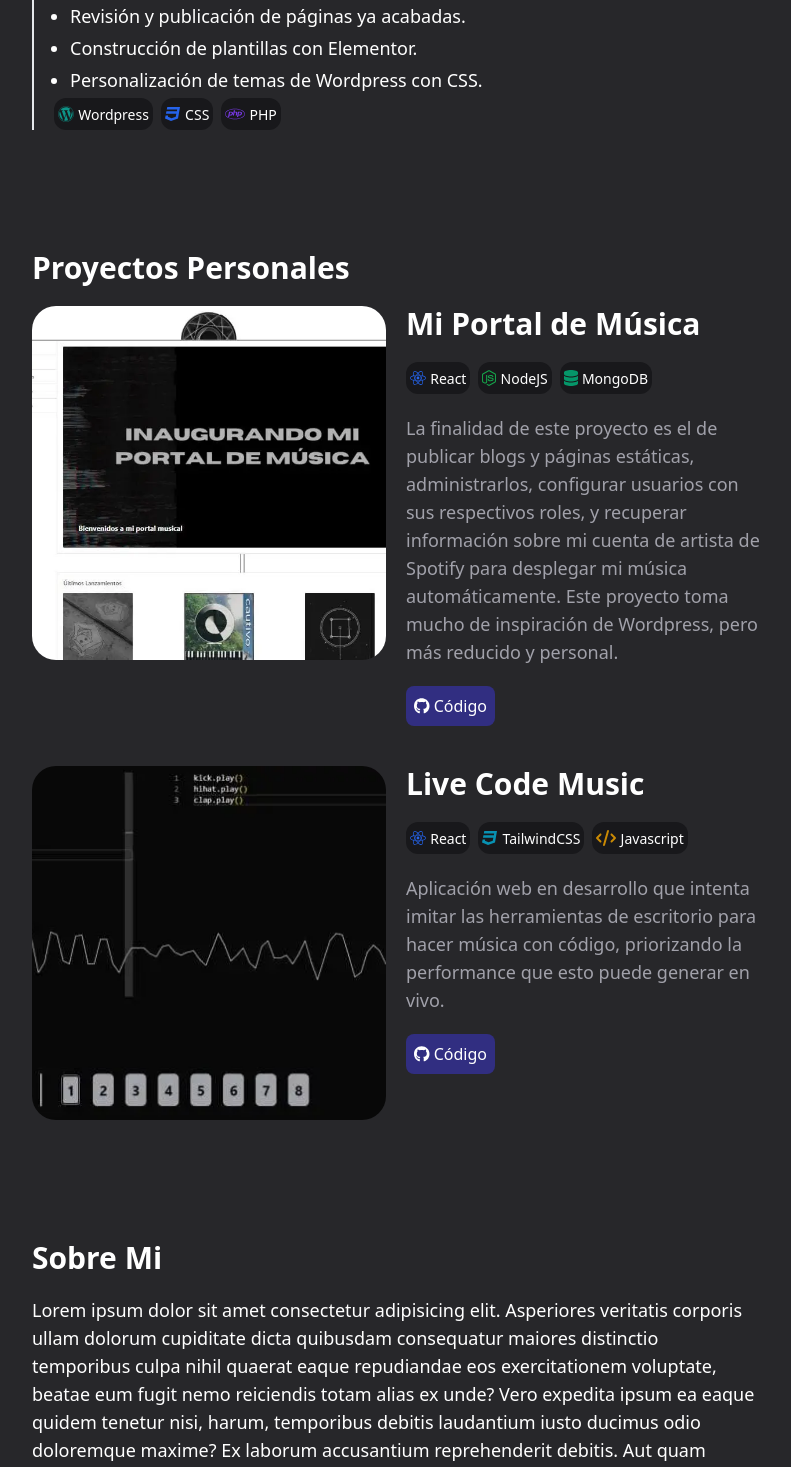
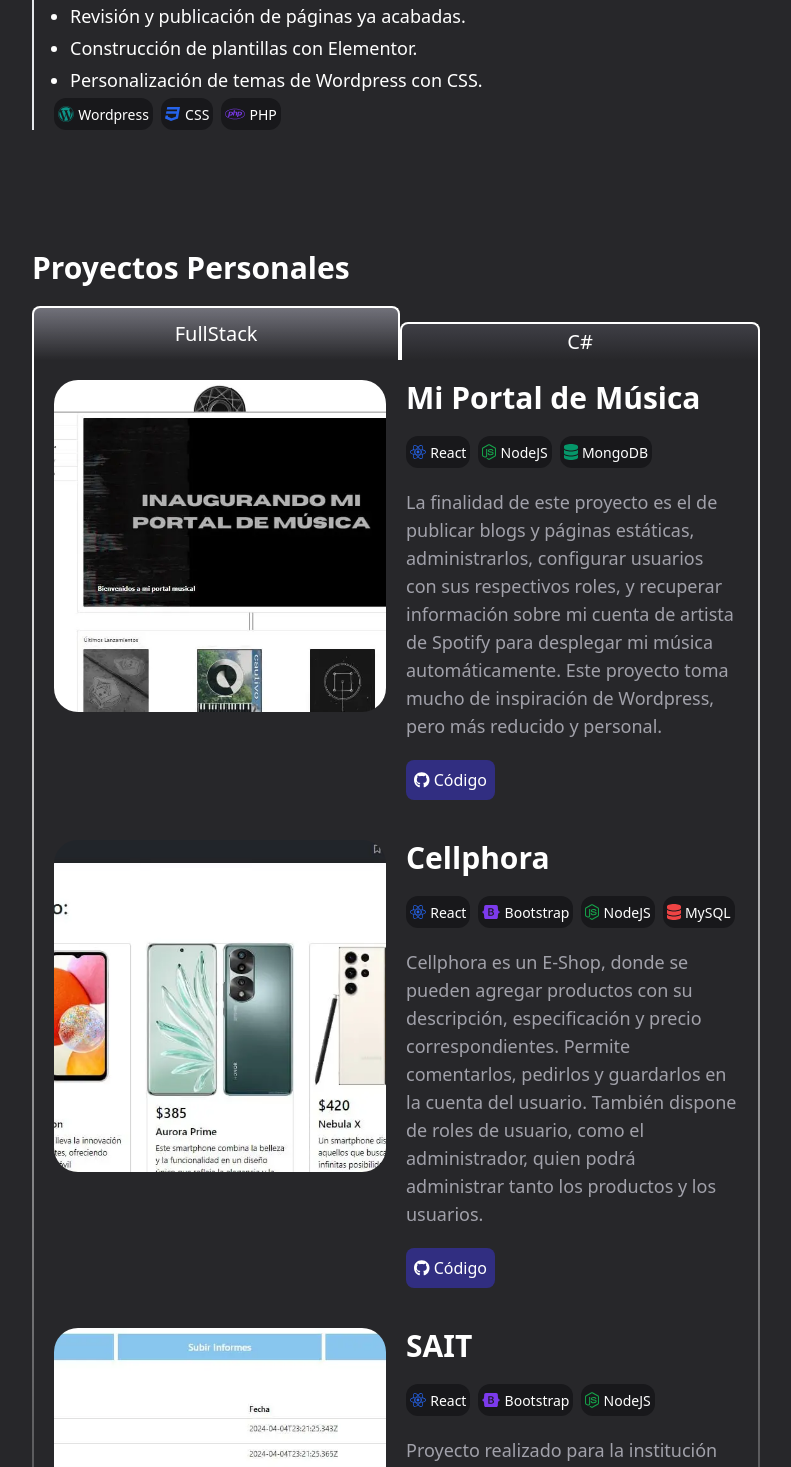
Before and after one commit to hugh140/portfolio, a React (Vite) app: page / in a window 1280 px wide. Shown: the part 1330-2797 px from the top of the page, without its empty margins (244-1035 px from the left). Built offline with nearby package versions, Linux system fonts and the light colour scheme; what @midudev/tailwind-animations would draw is missing.

Commit message:
Add tabs for developed projects

```diff
--- a/src/components/ProjectBody.jsx
+++ b/src/components/ProjectBody.jsx
@@ -8,7 +8,7 @@ function ProjectBody({ title, image, children, code }) {
       <img
         src={image}
         className="object-cover aspect-video md:aspect-square rounded-3xl shadow-xl shadow-transparent
-        hover:shadow-zinc-700 duration-200"
+        hover:shadow-zinc-700 hover:scale-105 duration-200"
         alt=""
       />
       <div>
--- /dev/null
+++ b/src/content/projectsContent.jsx
@@ -0,0 +1,141 @@
+import { FontAwesomeIcon } from "@fortawesome/react-fontawesome";
+import ProjectBody from "../components/ProjectBody";
+import {
+  faReact,
+  faNodeJs,
+  faCss3,
+  faBootstrap,
+} from "@fortawesome/free-brands-svg-icons";
+import { faCode, faDatabase } from "@fortawesome/free-solid-svg-icons";
+
+const sections = [
+  {
+    title: "FullStack",
+    projects: [
+      () => (
+        <ProjectBody
+          title="Mi Portal de Música"
+          image="./assets/project1.webp"
+          code="https://github.com/hugh140/my-music-portal"
+        >
+          <div className="flex my-5 gap-2">
+            <div className="rounded-xl bg-zinc-900 w-fit p-1">
+              <FontAwesomeIcon className="text-blue-600" icon={faReact} />{" "}
+              <span className="text-sm">React</span>
+            </div>
+            <div className="rounded-xl bg-zinc-900 w-fit p-1">
+              <FontAwesomeIcon className="text-green-600" icon={faNodeJs} />{" "}
+              <span className="text-sm">NodeJS</span>
+            </div>
+            <div className="rounded-xl bg-zinc-900 w-fit p-1">
+              <FontAwesomeIcon className="text-emerald-600" icon={faDatabase} />{" "}
+              <span className="text-sm">MongoDB</span>
+            </div>
+          </div>
+          <p className="text-lg mb-5 text-zinc-400">
+            La finalidad de este proyecto es el de publicar blogs y páginas
+            estáticas, administrarlos, configurar usuarios con sus respectivos
+            roles, y recuperar información sobre mi cuenta de artista de Spotify
+            para desplegar mi música automáticamente. Este proyecto toma mucho
+            de inspiración de Wordpress, pero más reducido y personal.
+          </p>
+        </ProjectBody>
+      ),
+      () => (
+        <ProjectBody
+          title="Cellphora"
+          image="./assets/project3.webp"
+          code="https://github.com/hugh140/products-catalogue"
+        >
+          <div className="flex my-5 gap-2">
+            <div className="rounded-xl bg-zinc-900 w-fit p-1">
+              <FontAwesomeIcon className="text-blue-600" icon={faReact} />{" "}
+              <span className="text-sm">React</span>
+            </div>
+            <div className="rounded-xl bg-zinc-900 w-fit p-1">
+              <FontAwesomeIcon className="text-violet-600" icon={faBootstrap} />{" "}
+              <span className="text-sm">Bootstrap</span>
+            </div>
+            <div className="rounded-xl bg-zinc-900 w-fit p-1">
+              <FontAwesomeIcon className="text-green-600" icon={faNodeJs} />{" "}
+              <span className="text-sm">NodeJS</span>
+            </div>
+            <div className="rounded-xl bg-zinc-900 w-fit p-1">
+              <FontAwesomeIcon className="text-red-500" icon={faDatabase} />{" "}
+              <span className="text-sm">MySQL</span>
+            </div>
+          </div>
+          <p className="text-lg mb-5 text-zinc-400">
+            Cellphora es un E-Shop, donde se pueden agregar productos con su
+            descripción, especificación y precio correspondientes. Permite
+            comentarlos, pedirlos y guardarlos en la cuenta del usuario. También
+            dispone de roles de usuario, como el administrador, quien podrá
+            administrar tanto los productos y los usuarios.
+          </p>
+        </ProjectBody>
+      ),
+      () => (
+        <ProjectBody
+          title="SAIT"
+          image="./assets/project4.webp"
+          code="https://github.com/hugh140/Sistema_Informes"
+        >
+          <div className="flex my-5 gap-2">
+            <div className="rounded-xl bg-zinc-900 w-fit p-1">
+              <FontAwesomeIcon className="text-blue-600" icon={faReact} />{" "}
+              <span className="text-sm">React</span>
+            </div>
+            <div className="rounded-xl bg-zinc-900 w-fit p-1">
+              <FontAwesomeIcon className="text-violet-600" icon={faBootstrap} />{" "}
+              <span className="text-sm">Bootstrap</span>
+            </div>
+            <div className="rounded-xl bg-zinc-900 w-fit p-1">
+              <FontAwesomeIcon className="text-green-600" icon={faNodeJs} />{" "}
+              <span className="text-sm">NodeJS</span>
+            </div>
+          </div>
+          <p className="text-lg mb-5 text-zinc-400">
+            Proyecto realizado para la institución SENESCYT, la cual permite
+            añadir informes técnicos al servidor, para ordenarlos mediante
+            carpetas, las cuales solo podrán ser creadas por el administrador.
+            Este proyecto permitió una mejor organización de los informes al
+            tenerlos en un sistema central.
+          </p>
+        </ProjectBody>
+      ),
+    ],
+  },
+  {
+    title: "C#",
+    projects: [
+      () => (
+        <ProjectBody
+          title="Live Code Music"
+          image="./assets/project2.webp"
+          code="https://github.com/hugh140/live-code-music"
+        >
+          <div className="flex my-5 gap-2">
+            <div className="rounded-xl bg-zinc-900 w-fit p-1">
+              <FontAwesomeIcon className="text-blue-600" icon={faReact} />{" "}
+              <span className="text-sm">React</span>
+            </div>
+            <div className="rounded-xl bg-zinc-900 w-fit p-1">
+              <FontAwesomeIcon className="text-cyan-600" icon={faCss3} />{" "}
+              <span className="text-sm">TailwindCSS</span>
+            </div>
+            <div className="rounded-xl bg-zinc-900 w-fit p-1">
+              <FontAwesomeIcon className="text-yellow-600" icon={faCode} />{" "}
+              <span className="text-sm">Javascript</span>
+            </div>
+          </div>
+          <p className="text-lg mb-5 text-zinc-400">
+            Aplicación web en desarrollo que intenta imitar las herramientas de
+            escritorio para hacer música con código, priorizando la performance
+            que esto puede generar en vivo.
+          </p>
+        </ProjectBody>
+      ),
+    ],
+  },
+];
+export default sections;
--- a/src/index.css
+++ b/src/index.css
@@ -1,5 +1,9 @@
-@import url('https://fonts.googleapis.com/css2?family=Noto+Sans:ital,wght@0,100..900;1,100..900&display=swap');
+@import url("https://fonts.googleapis.com/css2?family=Noto+Sans:ital,wght@0,100..900;1,100..900&display=swap");
 
 @tailwind base;
 @tailwind components;
 @tailwind utilities;
+
+#project-border {
+  border-image: linear-gradient(#ffffff, #ffffff00) 1;
+}
--- a/src/sections/ProjectSection.jsx
+++ b/src/sections/ProjectSection.jsx
@@ -1,69 +1,52 @@
-import { FontAwesomeIcon } from "@fortawesome/react-fontawesome";
-import ProjectBody from "../components/ProjectBody";
-import { faReact, faNodeJs, faCss3 } from "@fortawesome/free-brands-svg-icons";
-import { faCode, faDatabase } from "@fortawesome/free-solid-svg-icons";
+import { useState } from "react";
+import sections from "../content/projectsContent";
 
 function ProjectSection() {
+  const [selected, setSelected] = useState(0);
+
+  function handleSectionSelect(id) {
+    setSelected(id);
+  }
+
   return (
     <div className="lg:w-[60%] md:w-[75%] p-5 w-full mx-auto">
       <div className="my-20" />
       <h2 className="text-3xl mb-5 font-bold">Proyectos Personales</h2>
 
-      <ProjectBody
-        title="Mi Portal de Música"
-        image="./assets/project1.webp"
-        code="https://github.com/hugh140/my-music-portal"
-      >
-        <div className="flex my-5 gap-2">
-          <div className="rounded-xl bg-zinc-900 w-fit p-1">
-            <FontAwesomeIcon className="text-blue-600" icon={faReact} />{" "}
-            <span className="text-sm">React</span>
+      <div className="flex flex-row items-end justify-around">
+        {sections.map((section, index) => (
+          <>
+            {index === selected ? (
+              <button
+                className={`bg-gradient-to-b from-zinc-500 to-transparent border-2 border-b-0 rounded-lg rounded-b-none
+              border-white w-full hover:from-zinc-600 p-3 text-xl`}
+                onClick={() => handleSectionSelect(index)}
+              >
+                {section.title}
+              </button>
+            ) : (
+              <button
+                className="bg-gradient-to-b from-zinc-700 to-transparent border-2 border-b-0 rounded-lg rounded-b-none
+              border-white w-full hover:from-zinc-800 p-1 text-xl"
+                onClick={() => handleSectionSelect(index)}
+              >
+                {section.title}
+              </button>
+            )}
+          </>
+        ))}
+      </div>
+
+      <div className="border-white border-2 p-5 border-y-0" id="project-border">
+        {sections[selected].projects.map((project, index) => (
+          <div key={index}>
+            {project()}
+            {index < sections[selected].projects.length && (
+              <div className="my-10" />
+            )}
           </div>
-          <div className="rounded-xl bg-zinc-900 w-fit p-1">
-            <FontAwesomeIcon className="text-green-600" icon={faNodeJs} />{" "}
-            <span className="text-sm">NodeJS</span>
-          </div>
-          <div className="rounded-xl bg-zinc-900 w-fit p-1">
-            <FontAwesomeIcon className="text-emerald-600" icon={faDatabase} />{" "}
-            <span className="text-sm">MongoDB</span>
-          </div>
-        </div>
-        <p className="text-lg mb-5 text-zinc-400">
-          La finalidad de este proyecto es el de publicar blogs y páginas
-          estáticas, administrarlos, configurar usuarios con sus respectivos
-          roles, y recuperar información sobre mi cuenta de artista de Spotify
-          para desplegar mi música automáticamente. Este proyecto toma mucho de
-          inspiración de Wordpress, pero más reducido y personal.
-        </p>
-      </ProjectBody>
-
-      <div className="my-10" />
-
-      <ProjectBody
-        title="Live Code Music"
-        image="./assets/project2.webp"
-        code="https://github.com/hugh140/live-code-music"
-      >
-        <div className="flex my-5 gap-2">
-          <div className="rounded-xl bg-zinc-900 w-fit p-1">
-            <FontAwesomeIcon className="text-blue-600" icon={faReact} />{" "}
-            <span className="text-sm">React</span>
-          </div>
-          <div className="rounded-xl bg-zinc-900 w-fit p-1">
-            <FontAwesomeIcon className="text-cyan-600" icon={faCss3} />{" "}
-            <span className="text-sm">TailwindCSS</span>
-          </div>
-          <div className="rounded-xl bg-zinc-900 w-fit p-1">
-            <FontAwesomeIcon className="text-yellow-600" icon={faCode} />{" "}
-            <span className="text-sm">Javascript</span>
-          </div>
-        </div>
-        <p className="text-lg mb-5 text-zinc-400">
-          Aplicación web en desarrollo que intenta imitar las herramientas de
-          escritorio para hacer música con código, priorizando la performance
-          que esto puede generar en vivo.
-        </p>
-      </ProjectBody>
+        ))}
+      </div>
     </div>
   );
 }
```
Also changed, not shown: public/assets/project3.webp (added), public/assets/project4.webp (added).
